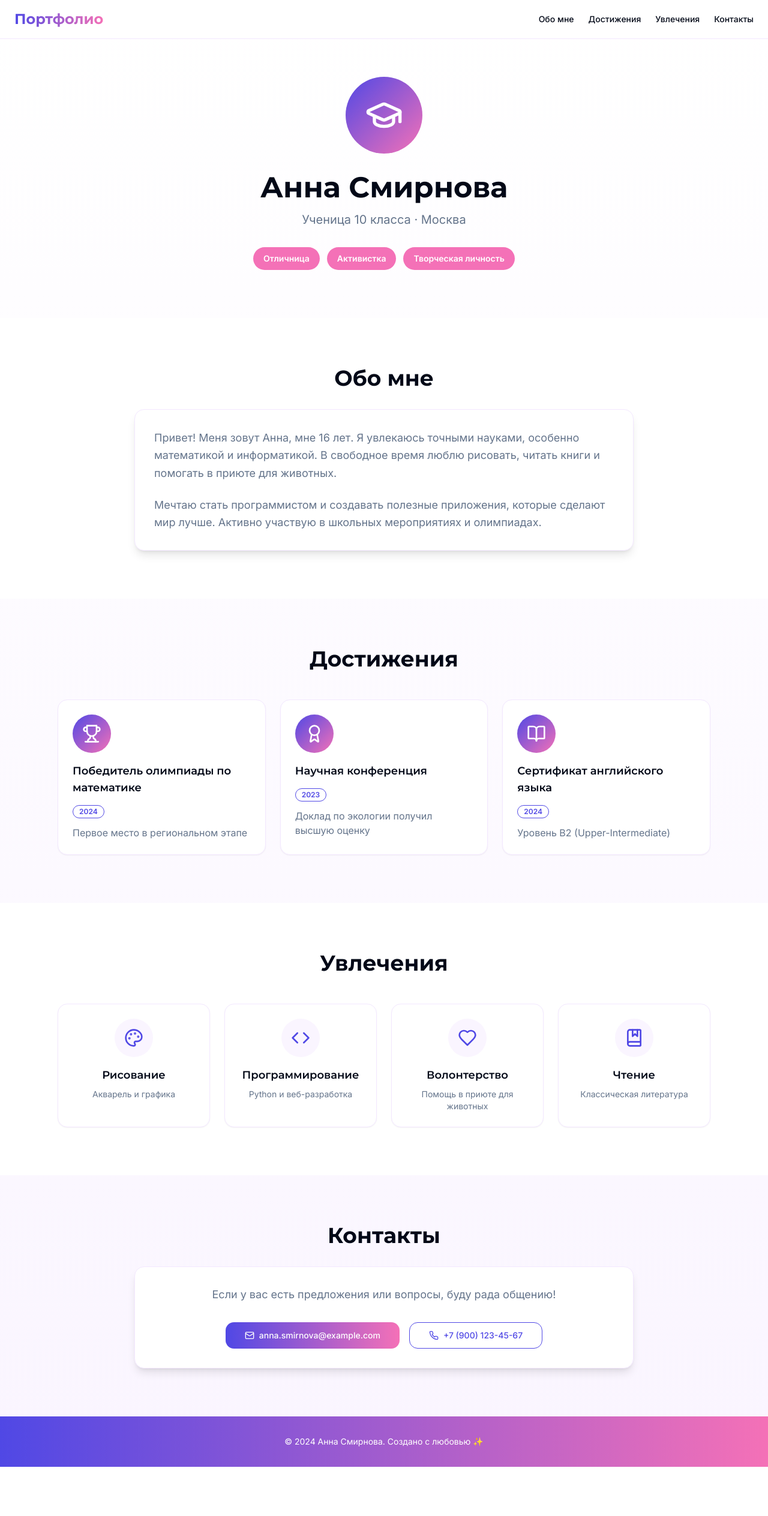
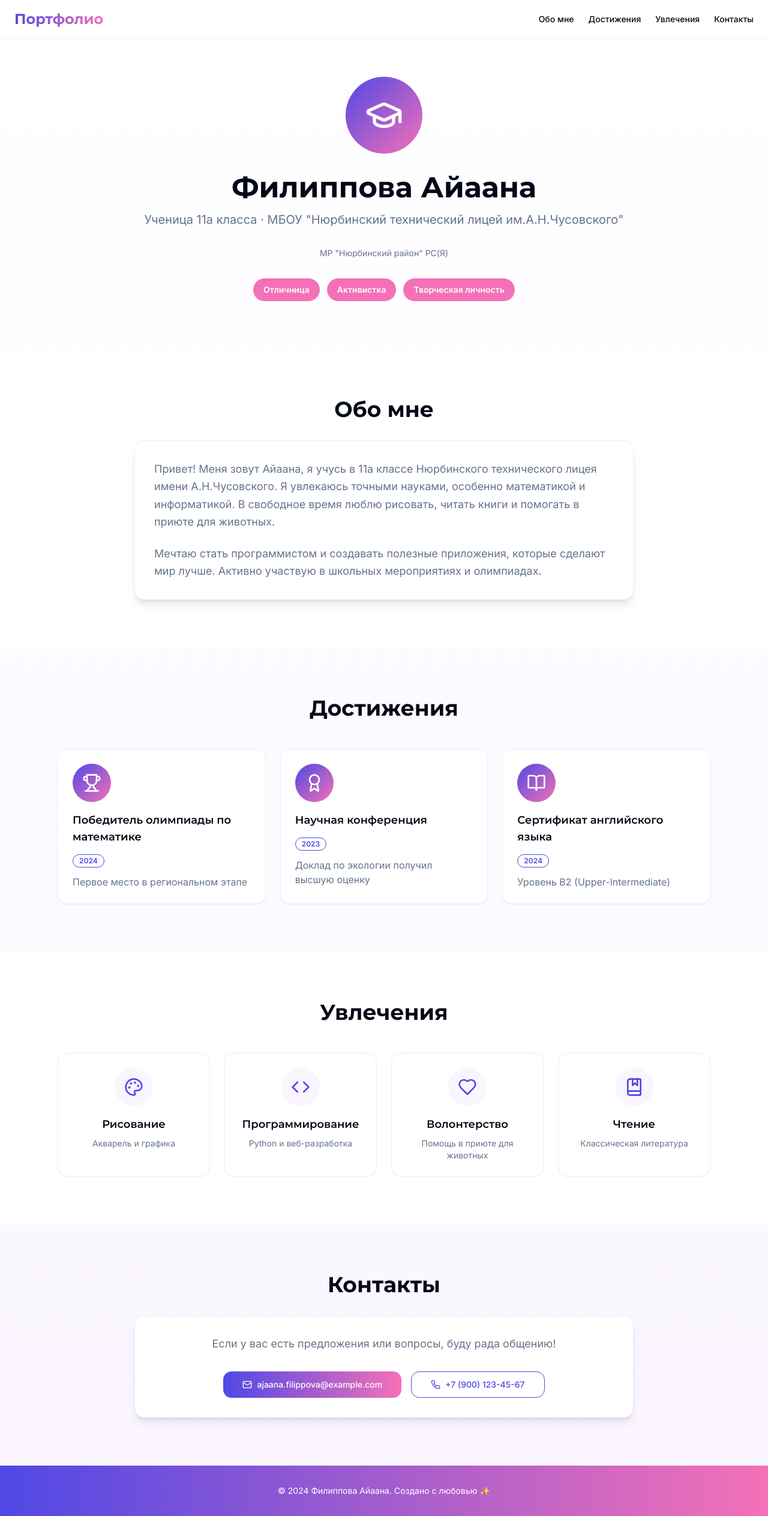
Before and after one commit to pr-poehali-dev/school-girl-portfolio, a React (Vite) app: page / in a window 1280 px wide. Shown: the whole page at 60% size. Before the commit the page ends 2445 px from the top, so only its background shows below. Built offline with nearby package versions, Linux system fonts and the light colour scheme.

Commit message:
Добавлен профиль ученицы Филипповой Айааны

```diff
--- a/src/pages/Index.tsx
+++ b/src/pages/Index.tsx
@@ -98,10 +98,13 @@ const Index = () => {
             </div>
           </div>
           <h1 className="text-5xl font-bold mb-4 font-heading">
-            Анна Смирнова
+            Филиппова Айаана
           </h1>
           <p className="text-xl text-muted-foreground mb-8">
-            Ученица 10 класса · Москва
+            Ученица 11а класса · МБОУ "Нюрбинский технический лицей им.А.Н.Чусовского"
+          </p>
+          <p className="text-sm text-muted-foreground mb-8">
+            МР "Нюрбинский район" РС(Я)
           </p>
           <div className="flex gap-3 justify-center flex-wrap">
             <Badge variant="secondary" className="px-4 py-2 text-sm">
@@ -124,9 +127,9 @@ const Index = () => {
           </h2>
           <Card className="p-8 shadow-lg border-purple-100">
             <p className="text-lg leading-relaxed text-muted-foreground mb-6">
-              Привет! Меня зовут Анна, мне 16 лет. Я увлекаюсь точными науками,
-              особенно математикой и информатикой. В свободное время люблю рисовать,
-              читать книги и помогать в приюте для животных.
+              Привет! Меня зовут Айаана, я учусь в 11а классе Нюрбинского технического лицея
+              имени А.Н.Чусовского. Я увлекаюсь точными науками, особенно математикой и информатикой.
+              В свободное время люблю рисовать, читать книги и помогать в приюте для животных.
             </p>
             <p className="text-lg leading-relaxed text-muted-foreground">
               Мечтаю стать программистом и создавать полезные приложения, которые
@@ -210,7 +213,7 @@ const Index = () => {
                 className="gap-2 bg-gradient-to-r from-primary to-secondary hover:opacity-90 transition-opacity"
               >
                 <Icon name="Mail" size={20} />
-                anna.smirnova@example.com
+                ajaana.filippova@example.com
               </Button>
               <Button
                 size="lg"
@@ -227,7 +230,7 @@ const Index = () => {
 
       <footer className="py-8 px-6 bg-gradient-to-r from-primary to-secondary text-white text-center">
         <p className="text-sm">
-          © 2024 Анна Смирнова. Создано с любовью ✨
+          © 2024 Филиппова Айаана. Создано с любовью ✨
         </p>
       </footer>
     </div>
```
